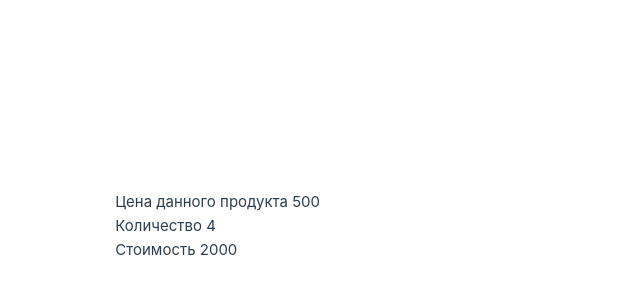
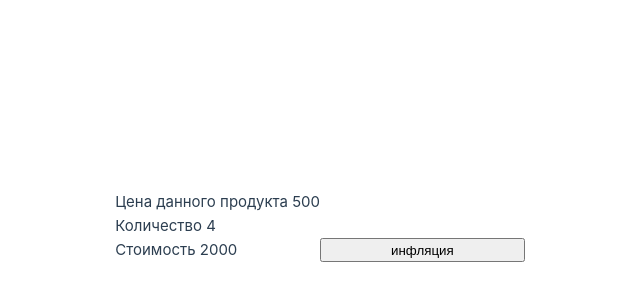
Before and after one commit to AvagyanDavid/Vue3Base, a Vue app in the folder Vue/: page / in a window 1280 px wide. Shown: the part 174-474 px from the top of the page, without its empty margins (320-960 px from the left). Built offline with nearby package versions, Linux system fonts and the light colour scheme.

Commit message:
second example

```diff
--- a/Vue/src/App.vue
+++ b/Vue/src/App.vue
@@ -2,13 +2,18 @@
 export default {
     data() {
 	    return {
-		    cost: '500',
-		    amount: '4',
+		    cost: 500,
+		    amount: 4,
 	    }
     },
+  methods:{
+    change: function() {
+      this.cost = this.cost +300;
+    }
+  },
   computed: {
 	  price: function() {
-		  return this.cost * this.amount;
+      return this.cost * this.amount;
 	  }
   }
 }
@@ -20,6 +25,7 @@ export default {
 	<p>Количество {{ amount }}</p>
   <br>
 	<p>Стоимость {{ price }}</p>
+  <button @click = "change"> инфляция </button>
 </template>
 
 <style scoped>
```
